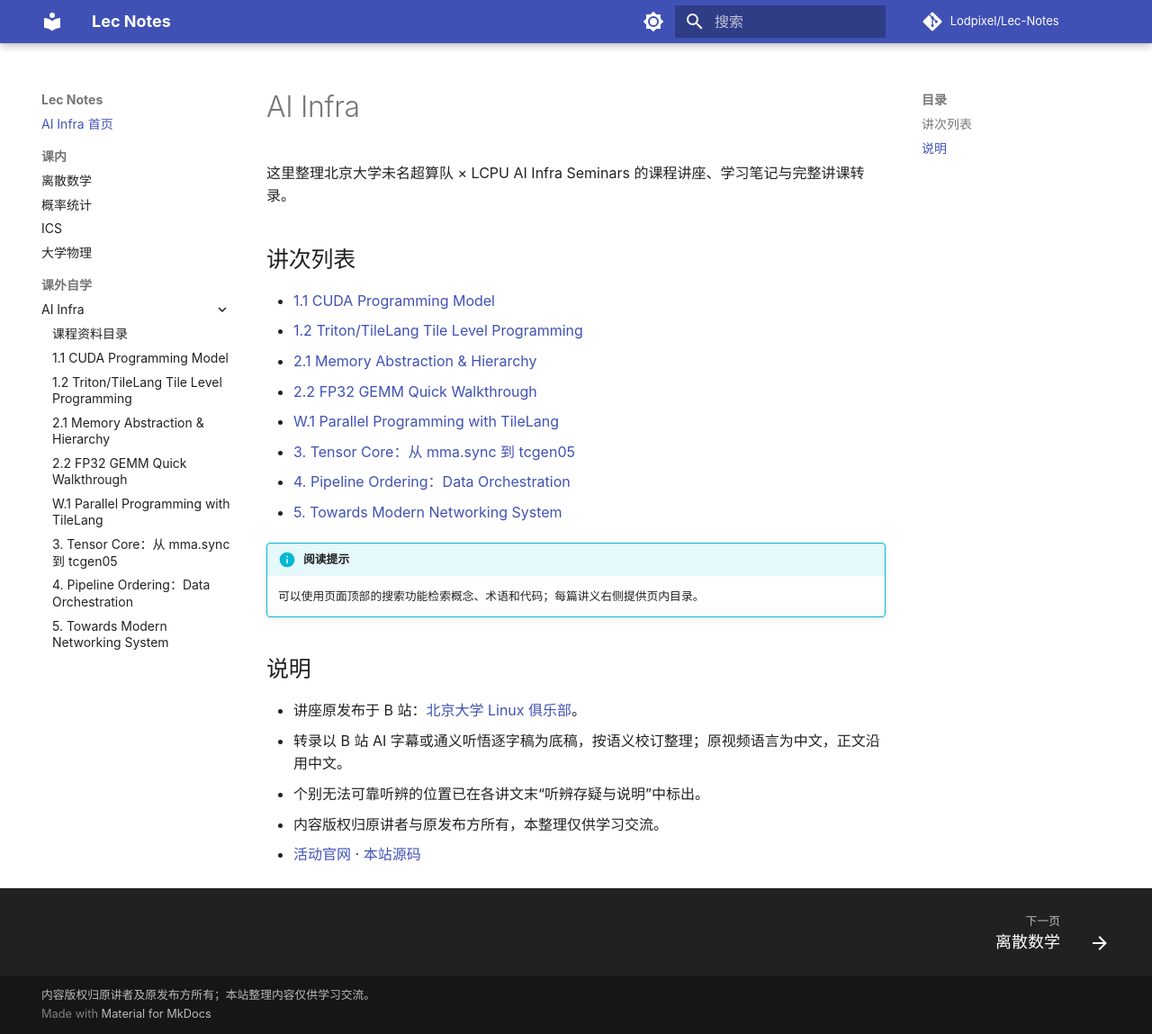
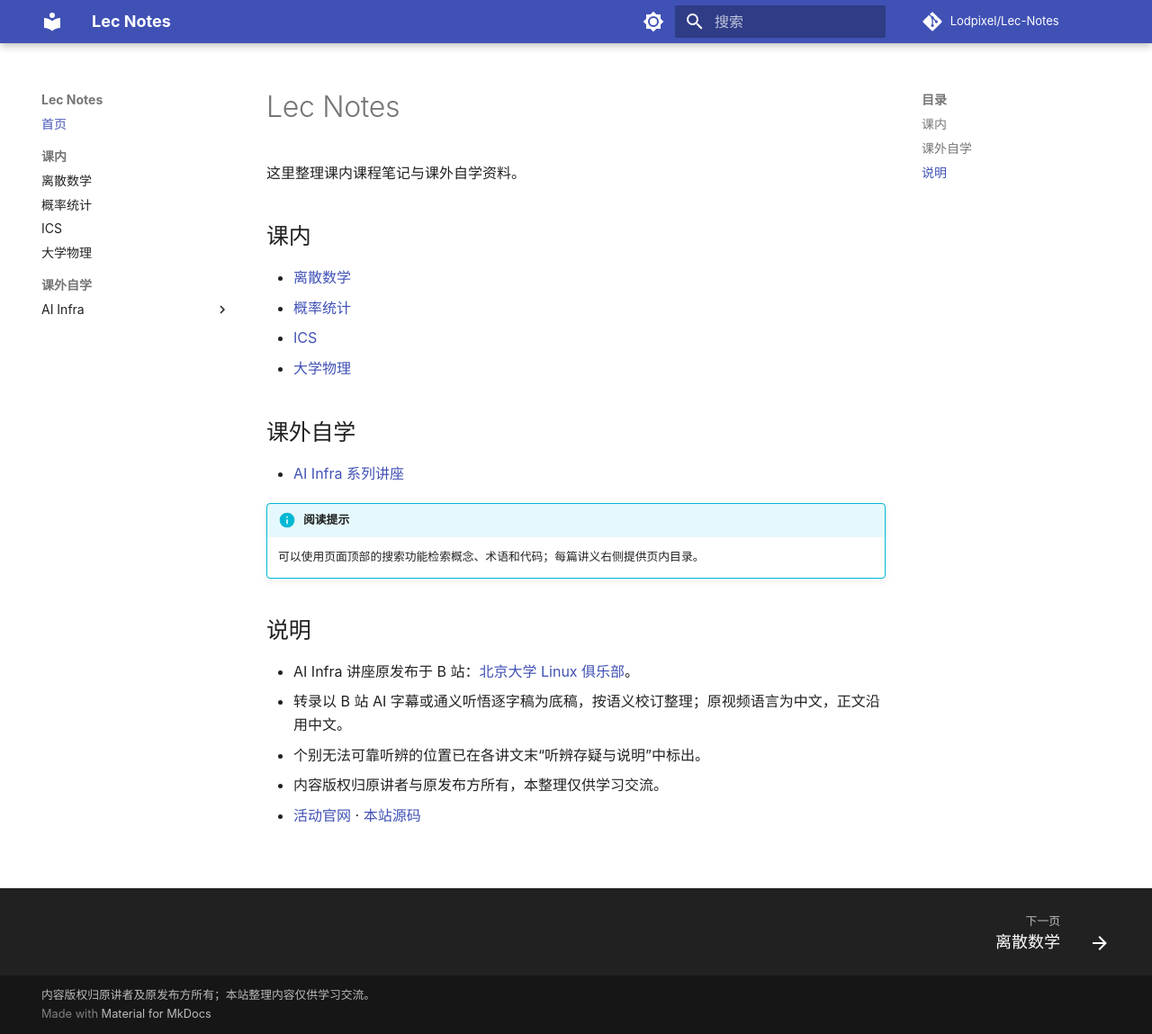
Before and after one commit to Lodpixel/Lec-Notes, an MkDocs documentation site: the page built from docs/index.md, in a window 1280 px wide and 1149 px high. Shown: the whole window at 90% size. Built offline with MkDocs 1.6.1 and Material for MkDocs 9.7.7, drawn with Linux system fonts in a browser that asks for light colours; comment, search, counter and statistics services are not loaded.

Commit message:
Revert AI Infra homepage change

```diff
--- a/docs/index.md
+++ b/docs/index.md
@@ -1,24 +1,24 @@
-# AI Infra
+# Lec Notes
 
-这里整理北京大学未名超算队 × LCPU AI Infra Seminars 的课程讲座、学习笔记与完整讲课转录。
+这里整理课内课程笔记与课外自学资料。
 
-## 讲次列表
+## 课内
 
-- [1.1 CUDA Programming Model](课外自学/ai-infra/1-1-cuda-programming-model.md)
-- [1.2 Triton/TileLang Tile Level Programming](课外自学/ai-infra/1-2-triton-tilelang.md)
-- [2.1 Memory Abstraction & Hierarchy](课外自学/ai-infra/2-1-memory-abstraction.md)
-- [2.2 FP32 GEMM Quick Walkthrough](课外自学/ai-infra/2-2-fp32-gemm.md)
-- [W.1 Parallel Programming with TileLang](课外自学/ai-infra/w-1-parallel-programming-tilelang.md)
-- [3. Tensor Core：从 mma.sync 到 tcgen05](课外自学/ai-infra/3-tensor-core.md)
-- [4. Pipeline Ordering：Data Orchestration](课外自学/ai-infra/4-pipeline-ordering.md)
-- [5. Towards Modern Networking System](课外自学/ai-infra/5-modern-networking-system.md)
+- [离散数学](课内/离散数学/index.md)
+- [概率统计](课内/概率统计/index.md)
+- [ICS](课内/ics/index.md)
+- [大学物理](课内/大学物理/index.md)
+
+## 课外自学
+
+- [AI Infra 系列讲座](课外自学/ai-infra/index.md)
 
 !!! info "阅读提示"
     可以使用页面顶部的搜索功能检索概念、术语和代码；每篇讲义右侧提供页内目录。
 
 ## 说明
 
-- 讲座原发布于 B 站：[北京大学 Linux 俱乐部](https://space.bilibili.com/3546720858044654)。
+- AI Infra 讲座原发布于 B 站：[北京大学 Linux 俱乐部](https://space.bilibili.com/3546720858044654)。
 - 转录以 B 站 AI 字幕或通义听悟逐字稿为底稿，按语义校订整理；原视频语言为中文，正文沿用中文。
 - 个别无法可靠听辨的位置已在各讲文末“听辨存疑与说明”中标出。
 - 内容版权归原讲者与原发布方所有，本整理仅供学习交流。
--- a/mkdocs.yml
+++ b/mkdocs.yml
@@ -13,7 +13,6 @@ theme:
   font: false
   features:
     - navigation.sections
-    - navigation.expand
     - navigation.footer
     - navigation.top
     - toc.follow
@@ -60,7 +59,7 @@ extra_javascript:
   - https://unpkg.com/mathjax@3/es5/tex-mml-chtml.js
 
 nav:
-  - AI Infra 首页: index.md
+  - 首页: index.md
   - 课内:
       - 离散数学: 课内/离散数学/index.md
       - 概率统计: 课内/概率统计/index.md
@@ -68,7 +67,7 @@ nav:
       - 大学物理: 课内/大学物理/index.md
   - 课外自学:
       - AI Infra:
-          - 课程资料目录: 课外自学/ai-infra/index.md
+          - 总览: 课外自学/ai-infra/index.md
           - 1.1 CUDA Programming Model: 课外自学/ai-infra/1-1-cuda-programming-model.md
           - 1.2 Triton/TileLang Tile Level Programming: 课外自学/ai-infra/1-2-triton-tilelang.md
           - 2.1 Memory Abstraction & Hierarchy: 课外自学/ai-infra/2-1-memory-abstraction.md
```
